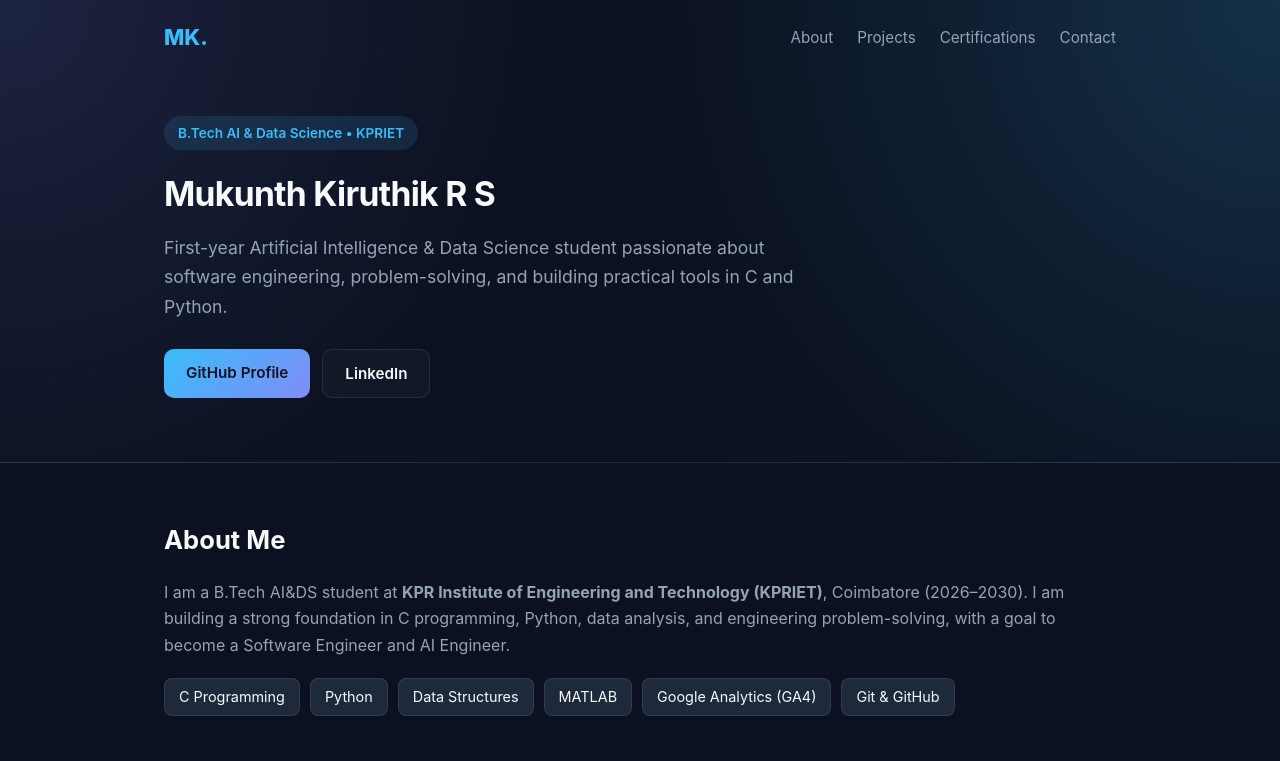
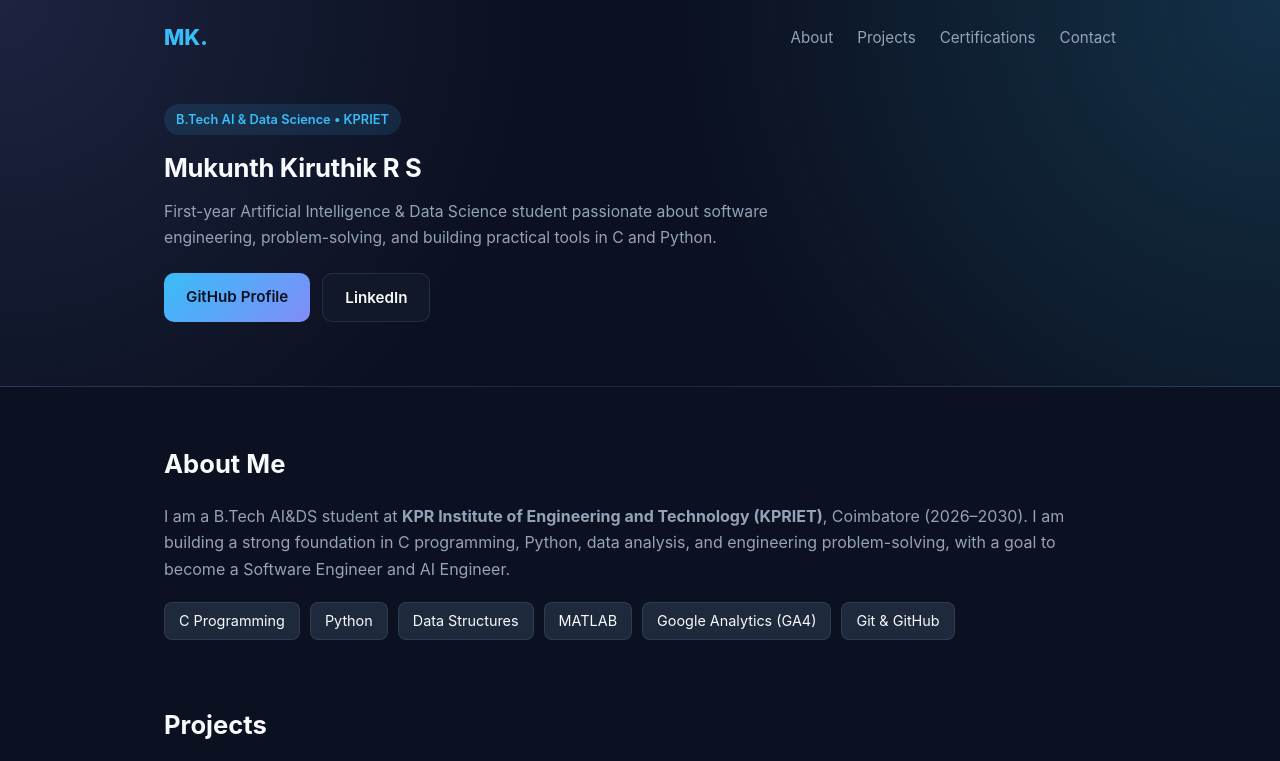
Before and after one commit to mukunthkiruthik-ai/mukunthkiruthik-ai.github.io, a plain HTML site: page index.html in a window 1280 px wide. Shown: the top 761 px of the page. Drawn offline with Linux system fonts and the light colour scheme.

Commit message:
Make hero name and header even smaller

```diff
--- a/style.css
+++ b/style.css
@@ -66,32 +66,32 @@ body {
 }
 
 .hero-content {
-  padding-top: 40px;
+  padding-top: 28px;
 }
 
 .badge {
   display: inline-block;
-  padding: 6px 14px;
+  padding: 5px 12px;
   border-radius: 999px;
   background: rgba(56, 189, 248, 0.12);
   color: var(--accent);
-  font-size: 0.85rem;
+  font-size: 0.8rem;
   font-weight: 600;
-  margin-bottom: 16px;
+  margin-bottom: 12px;
 }
 
 h1 {
-  font-size: clamp(1.5rem, 3vw, 2.1rem);
+  font-size: clamp(1.25rem, 2.2vw, 1.6rem);
   font-weight: 700;
-  letter-spacing: -0.02em;
-  margin-bottom: 12px;
+  letter-spacing: -0.01em;
+  margin-bottom: 10px;
 }
 
 .subtitle {
-  max-width: 660px;
+  max-width: 620px;
   color: var(--muted);
-  font-size: 1.1rem;
-  margin-bottom: 28px;
+  font-size: 0.98rem;
+  margin-bottom: 22px;
 }
 
 .cta-row {
```
